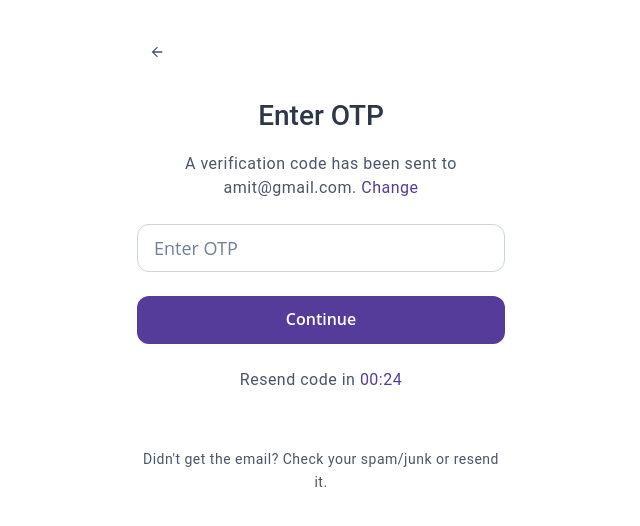
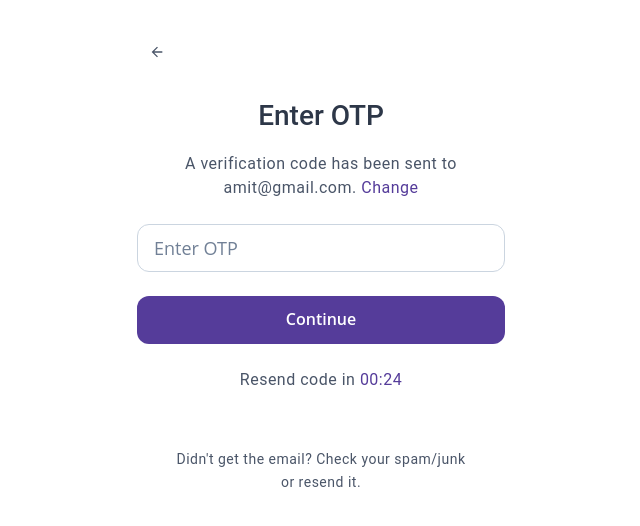
Before and after one commit to rajbreno-agnext/Inspeqt-GenAI-Codes, a React (Create React App) app: page /otp in a window 1280 px wide. Shown: the top 526 px of the page, without its empty margins (319-959 px from the left). Built offline with nearby package versions, Linux system fonts and the light colour scheme; the HTML template or start-up script is replaced by a standard one.

Commit message:
improved

```diff
--- a/src/pages/OtpPage.js
+++ b/src/pages/OtpPage.js
@@ -150,6 +150,7 @@ const OtpPage = () => {
           letterSpacing="0.5px"
           textAlign="center"
           mt={8}
+          maxW="300px"
         >
           Didn't get the email? Check your spam/junk or resend it.
         </Text>
```
